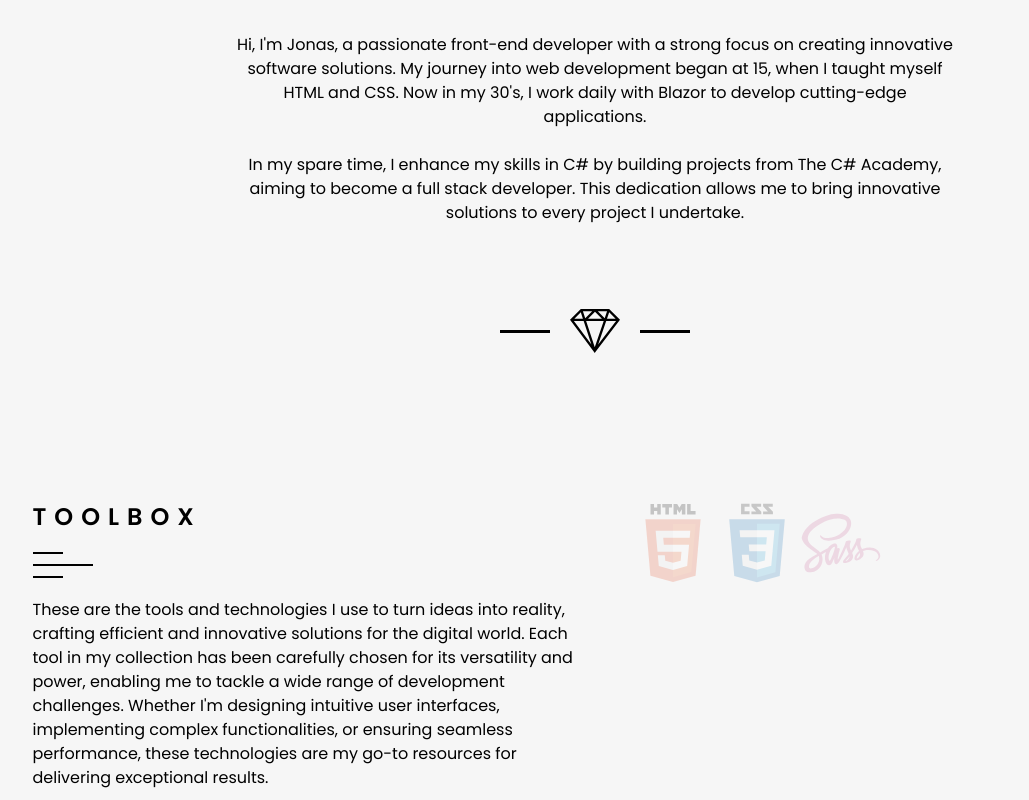
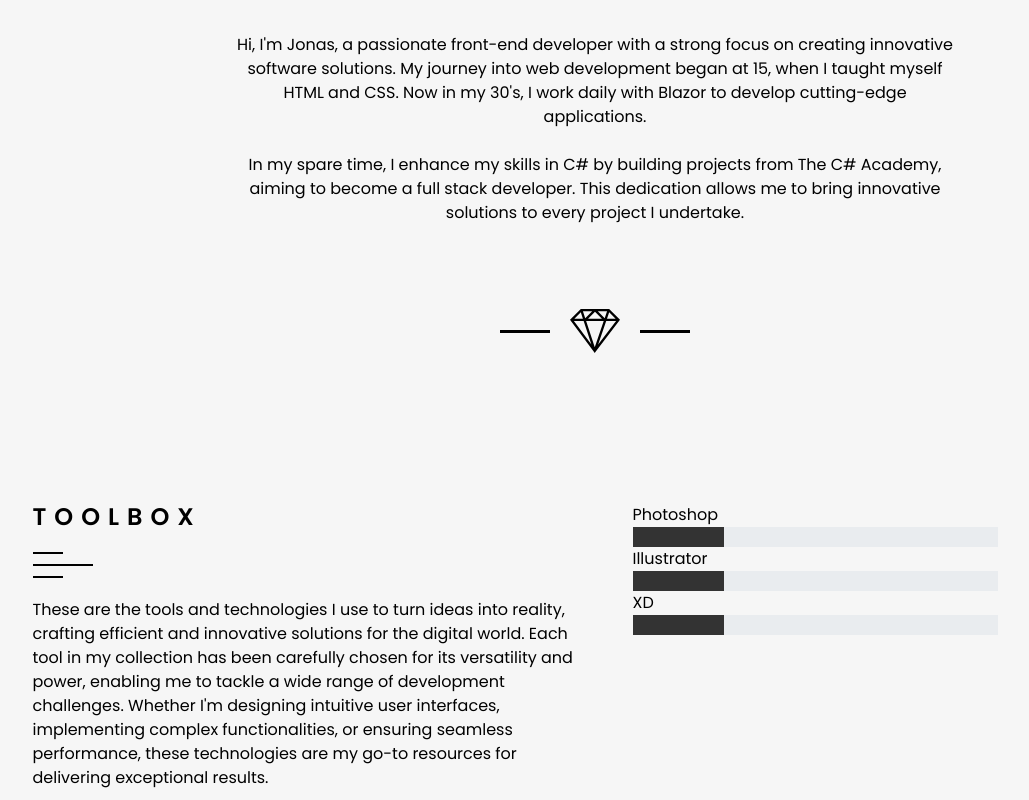
Before and after one commit to kalsson/JK-Portfolio, a website: page index.html in a window 1280 px wide. Shown: the part 818-1618 px from the top of the page, without its empty margins (45-1074 px from the left). Drawn offline with Linux system fonts and the light colour scheme.

Commit message:
Remove icon images and related CSS styles
Removed css3, html5, and sass icon svg files from 'images/icons'. The related CSS styles for these icons in the 'skills__logos' class also were removed from 'style.css'.

```diff
--- a/index.html
+++ b/index.html
@@ -129,9 +129,20 @@
                             are my go-to resources for delivering exceptional results.</p>
                     </div>
                     <div class="col-12 col-lg-4">
-                        <img src="./images/icons/html5-original-wordmark.svg" class="skills__logos" alt="HTML5 logo" />
-                        <img src="./images/icons/css3-original-wordmark.svg" class="skills__logos" alt="CSS3 logo" />
-                        <img src="./images/icons/sass-original.svg" class="skills__logos" alt="SASS logo" />
+                        <div class="progress-label">Photoshop</div>
+                        <div class="progress" role="progressbar" aria-label="Example 20px high" aria-valuenow="25" aria-valuemin="0" aria-valuemax="100" style="height: 20px">
+                            <div class="progress-bar" style="width: 25%"></div>
+                        </div>
+
+                        <div class="progress-label">Illustrator</div>
+                        <div class="progress" role="progressbar" aria-label="Example 20px high" aria-valuenow="25" aria-valuemin="0" aria-valuemax="100" style="height: 20px">
+                            <div class="progress-bar" style="width: 25%"></div>
+                        </div>
+
+                        <div class="progress-label">XD</div>
+                        <div class="progress" role="progressbar" aria-label="Example 20px high" aria-valuenow="25" aria-valuemin="0" aria-valuemax="100" style="height: 20px">
+                            <div class="progress-bar" style="width: 25%"></div>
+                        </div>
                     </div>
                 </div>
             </div>
--- a/scss/sections/_skills.scss
+++ b/scss/sections/_skills.scss
@@ -15,14 +15,4 @@
   //  color: $white;
   //  font-weight: 300;
   //}
-
-  &__logos {
-    width: 80px;
-    height: auto;
-    opacity: 0.2;
-
-    &:hover {
-      opacity: 1;
-    }
-  }
 }
```
Also changed, not shown: assets/css/style.css, images/icons/css3-original-wordmark.svg (deleted), images/icons/html5-original-wordmark.svg (deleted), images/icons/sass-original.svg (deleted), 1 other file.
